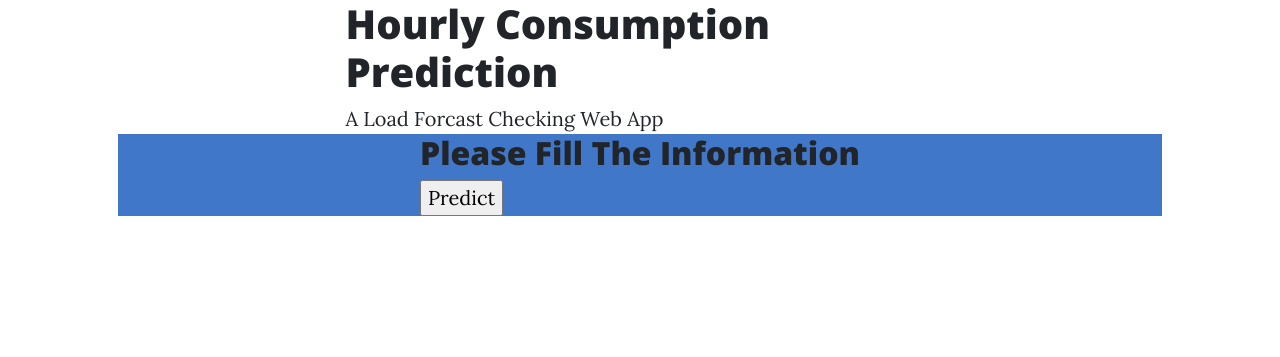
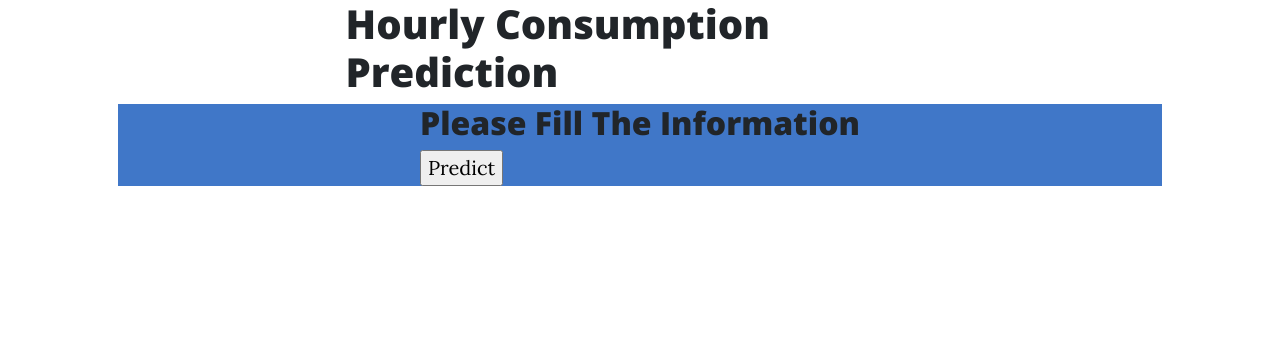
Before and after one commit to bhattshubham1401/loadprediction, a Flask app: page / in a window 1280 px wide. Shown: the top 357 px of the page. Run offline with Flask 3, Linux system fonts and the light colour scheme; parts of the project's set-up code (start-up, migrations or seed data) failed here and were passed over; some libraries are stand-ins or nearby versions.

Commit message:
artifact

```diff
--- a/templates/index.html
+++ b/templates/index.html
@@ -44,7 +44,7 @@
             <div class="col-md-10 col-lg-8 col-xl-7">
                 <div class="site-heading">
                     <h1>Hourly Consumption Prediction</h1>
-                    <span class="subheading">A Load Forcast Checking Web App</span>
+<!--                    <span class="subheading">A Load Forcast Checking Web App</span>-->
                 </div>
             </div>
         </div>
```
